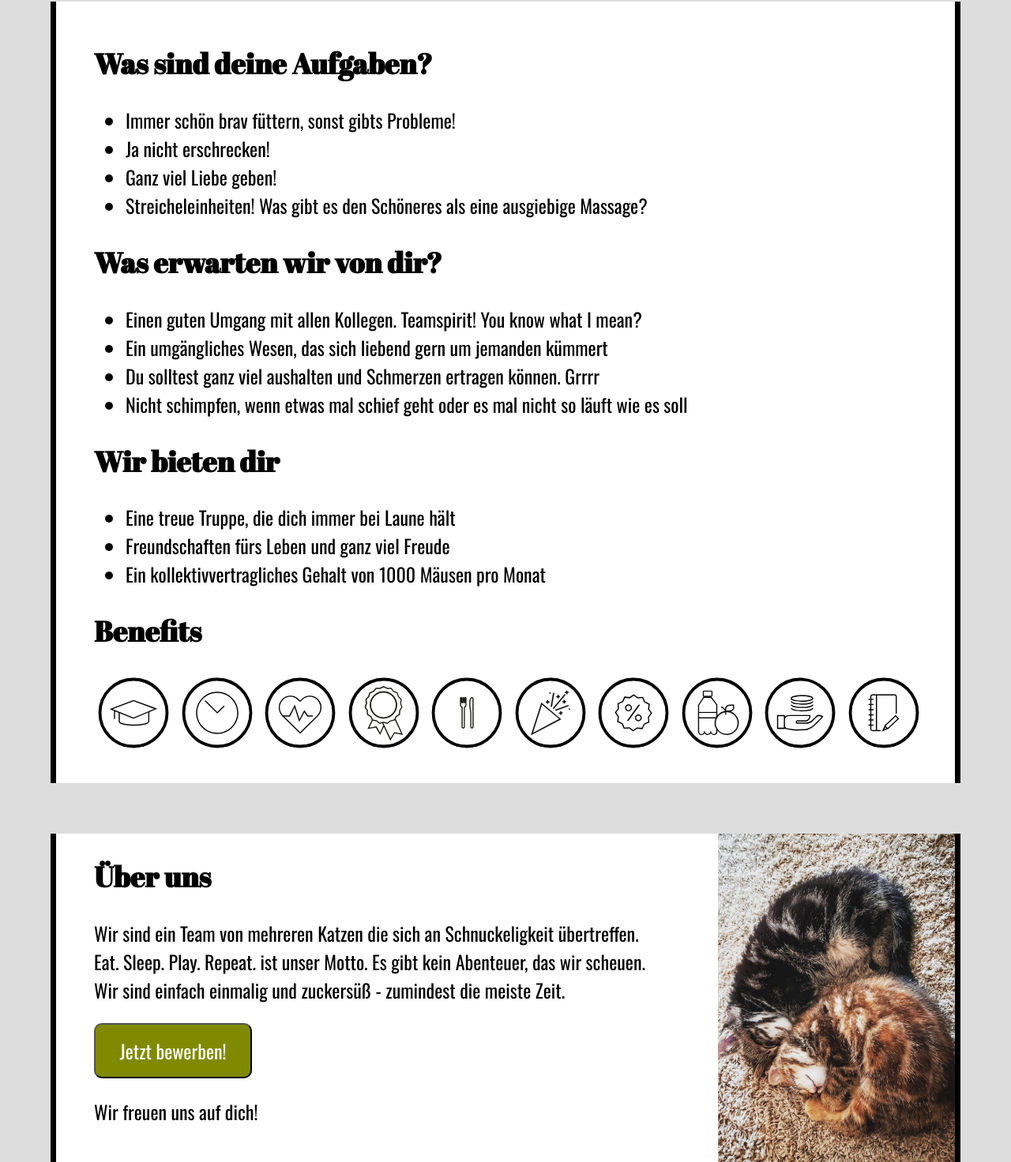
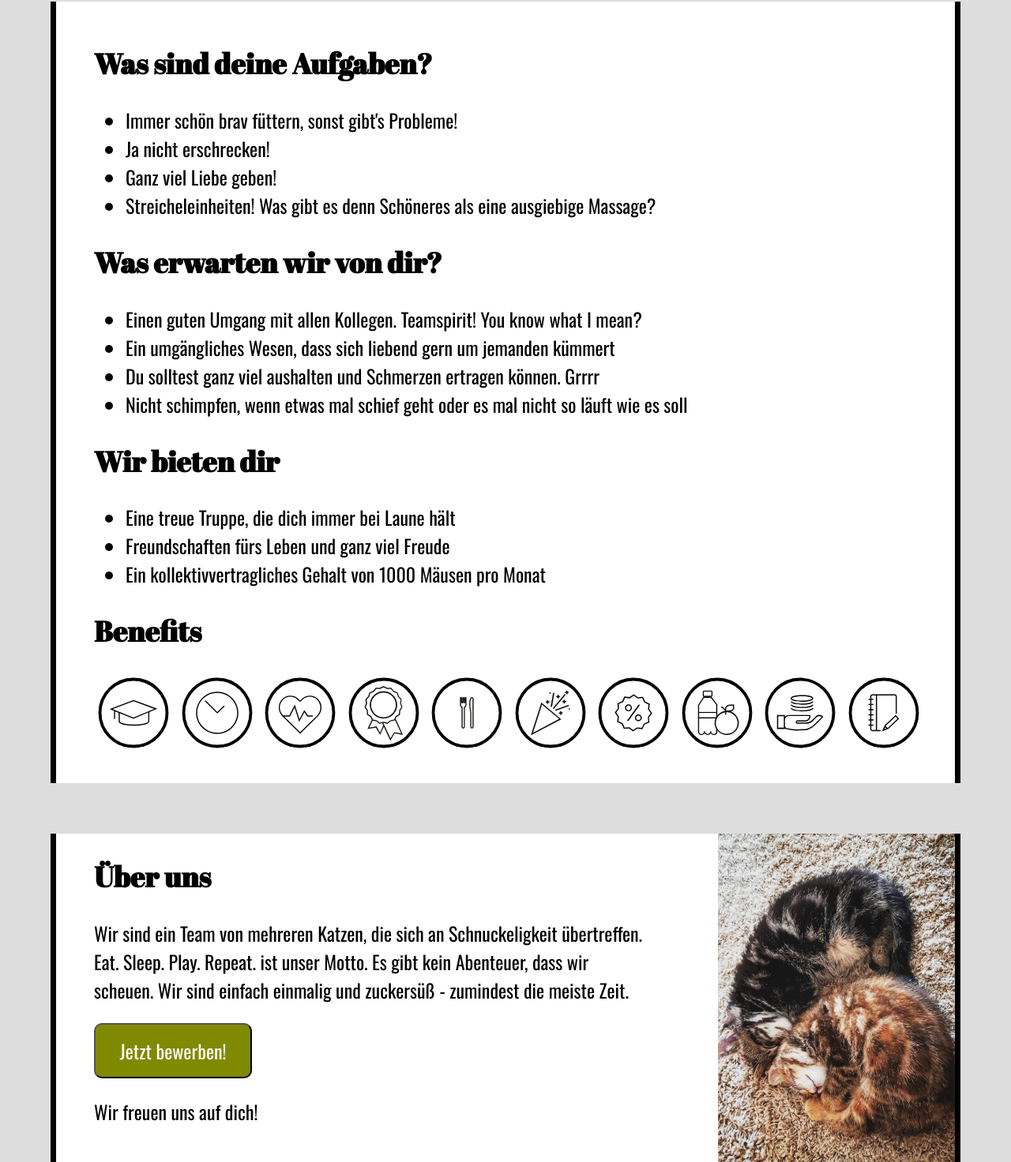
Before and after one commit to AlenioH/test-task, a plain HTML site: page index.html in a window 1280 px wide. Shown: the part 1087-2559 px from the top of the page at 79% size. Drawn offline with nearby package versions, Linux system fonts and the light colour scheme.

Commit message:
Fix typos

```diff
--- a/index.html
+++ b/index.html
@@ -210,14 +210,14 @@
             <h2>Was sind deine Aufgaben?</h2>
             <ul>
               <li>
-                Immer schön brav füttern, sonst gibts Probleme!
+                Immer schön brav füttern, sonst gibt's Probleme!
               </li>
               <li>
                 Ja nicht erschrecken!
               </li>
               <li>Ganz viel Liebe geben!</li>
               <li>
-                Streicheleinheiten! Was gibt es den Schöneres als eine
+                Streicheleinheiten! Was gibt es denn Schöneres als eine
                 ausgiebige Massage?
               </li>
             </ul>
@@ -230,7 +230,7 @@
                 I mean?
               </li>
               <li>
-                Ein umgängliches Wesen, das sich liebend gern um jemanden
+                Ein umgängliches Wesen, dass sich liebend gern um jemanden
                 kümmert
               </li>
               <li>
@@ -367,9 +367,9 @@
           <div>
             <h1>Über uns</h1>
             <p>
-              Wir sind ein Team von mehreren Katzen die sich an Schnuckeligkeit
+              Wir sind ein Team von mehreren Katzen, die sich an Schnuckeligkeit
               übertreffen. Eat. Sleep. Play. Repeat. ist unser Motto. Es gibt
-              kein Abenteuer, das wir scheuen. Wir sind einfach einmalig und
+              kein Abenteuer, dass wir scheuen. Wir sind einfach einmalig und
               zuckersüß - zumindest die meiste Zeit.
             </p>
             <button>Jetzt bewerben!</button>
```
